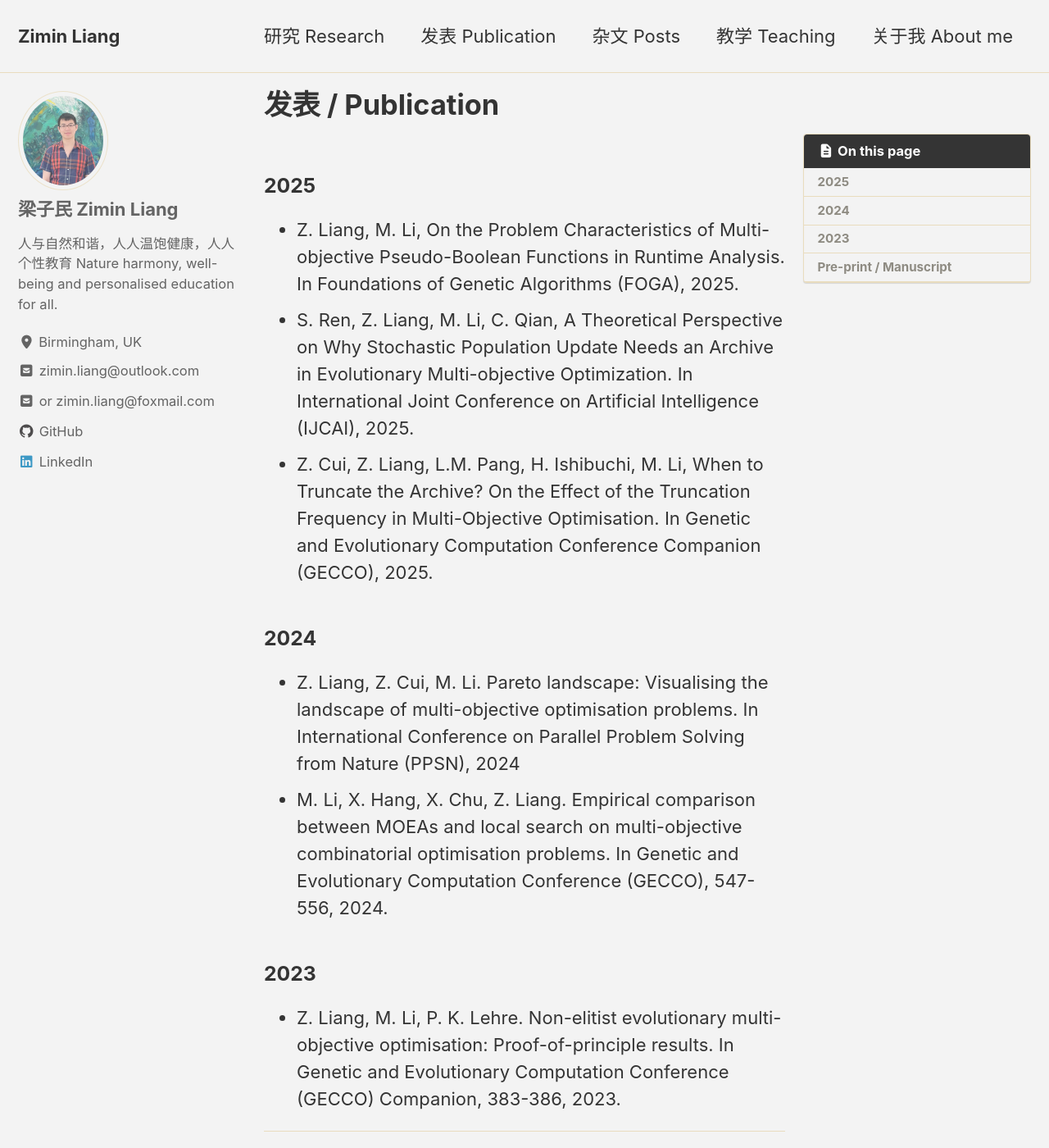
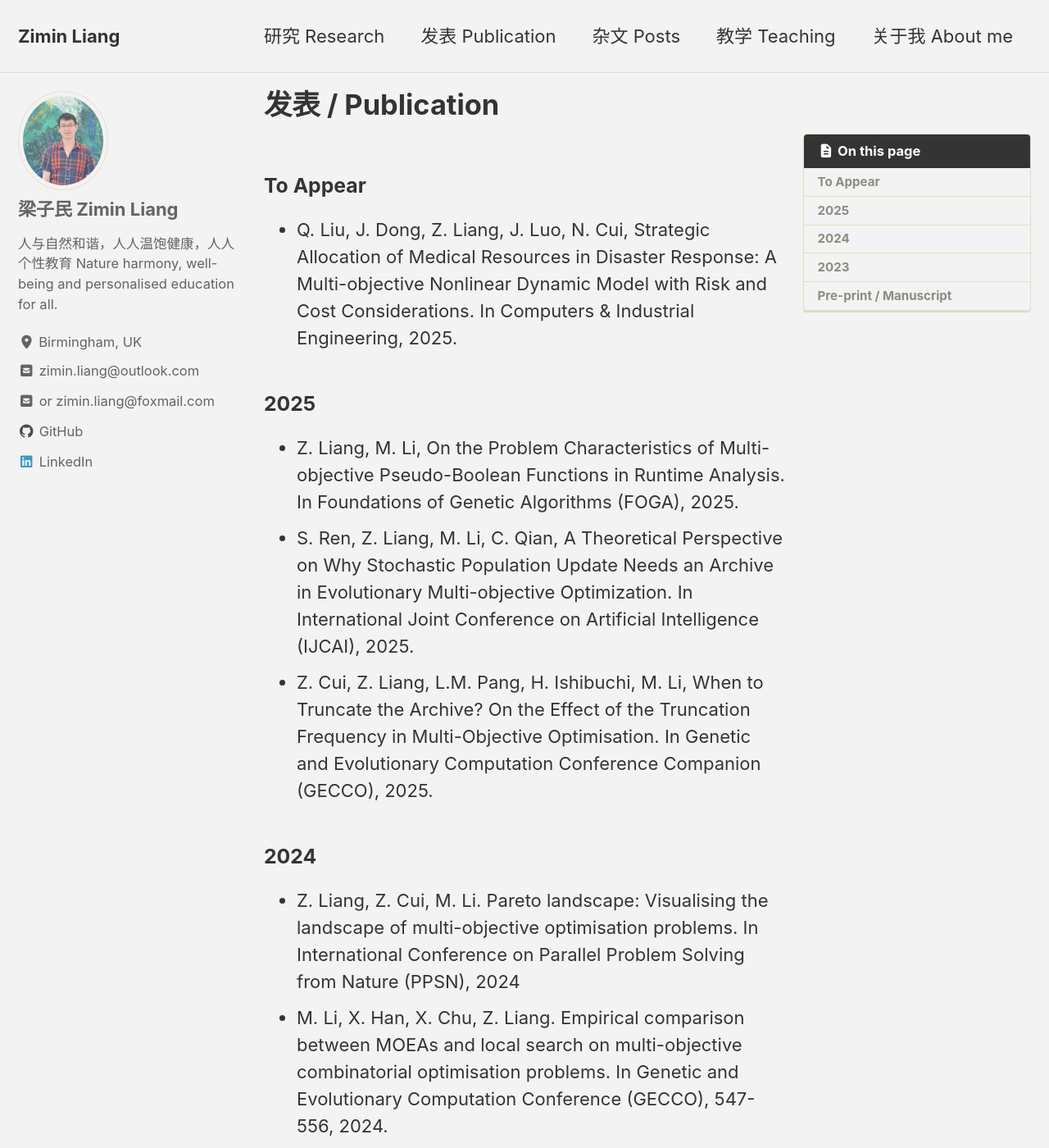
Before and after one commit to Zim-L/Zim-L.github.io, a Jekyll site: the page built from pages/publication.md, in a window 1280 px wide and 1400 px high. Shown: the whole window at 82% size. Built offline with Jekyll 4.4.1, drawn with Linux system fonts in a browser that asks for light colours; cached includes are drawn as plain includes; some of the changed text lies outside the part shown.

Commit message:
Update publication.md

```diff
--- a/pages/publication.md
+++ b/pages/publication.md
@@ -6,6 +6,9 @@ author_profile: true
 toc: true
 ---
 
+### To Appear
+ - Q. Liu, J. Dong, Z. Liang, J. Luo, N. Cui, Strategic Allocation of Medical Resources in Disaster Response: A Multi-objective Nonlinear Dynamic Model with Risk and Cost Considerations. In Computers & Industrial Engineering, 2025.
+
 ### 2025
  - Z. Liang, M. Li, On the Problem Characteristics of Multi-objective Pseudo-Boolean Functions in Runtime Analysis. In Foundations of Genetic Algorithms (FOGA), 2025.
  - S. Ren, Z. Liang, M. Li, C. Qian, A Theoretical Perspective on Why Stochastic Population Update Needs an Archive in Evolutionary Multi-objective Optimization. In International Joint Conference on Artificial Intelligence (IJCAI), 2025.
@@ -13,7 +16,7 @@ toc: true
 
 ### 2024
  - Z. Liang, Z. Cui, M. Li. Pareto landscape: Visualising the landscape of multi-objective optimisation problems. In International Conference on Parallel Problem Solving from Nature (PPSN), 2024
- - M. Li, X. Hang, X. Chu, Z. Liang. Empirical comparison between MOEAs and local search on multi-objective combinatorial optimisation problems. In Genetic and Evolutionary Computation Conference (GECCO), 547-556, 2024.
+ - M. Li, X. Han, X. Chu, Z. Liang. Empirical comparison between MOEAs and local search on multi-objective combinatorial optimisation problems. In Genetic and Evolutionary Computation Conference (GECCO), 547-556, 2024.
 
 ### 2023
  - Z. Liang,  M. Li, P. K. Lehre. Non-elitist evolutionary multi-objective optimisation: Proof-of-principle results. In Genetic and Evolutionary Computation Conference (GECCO) Companion, 383-386, 2023.
```
Also changed, not shown: other parts of pages/publication.md (+0 -1 lines).
